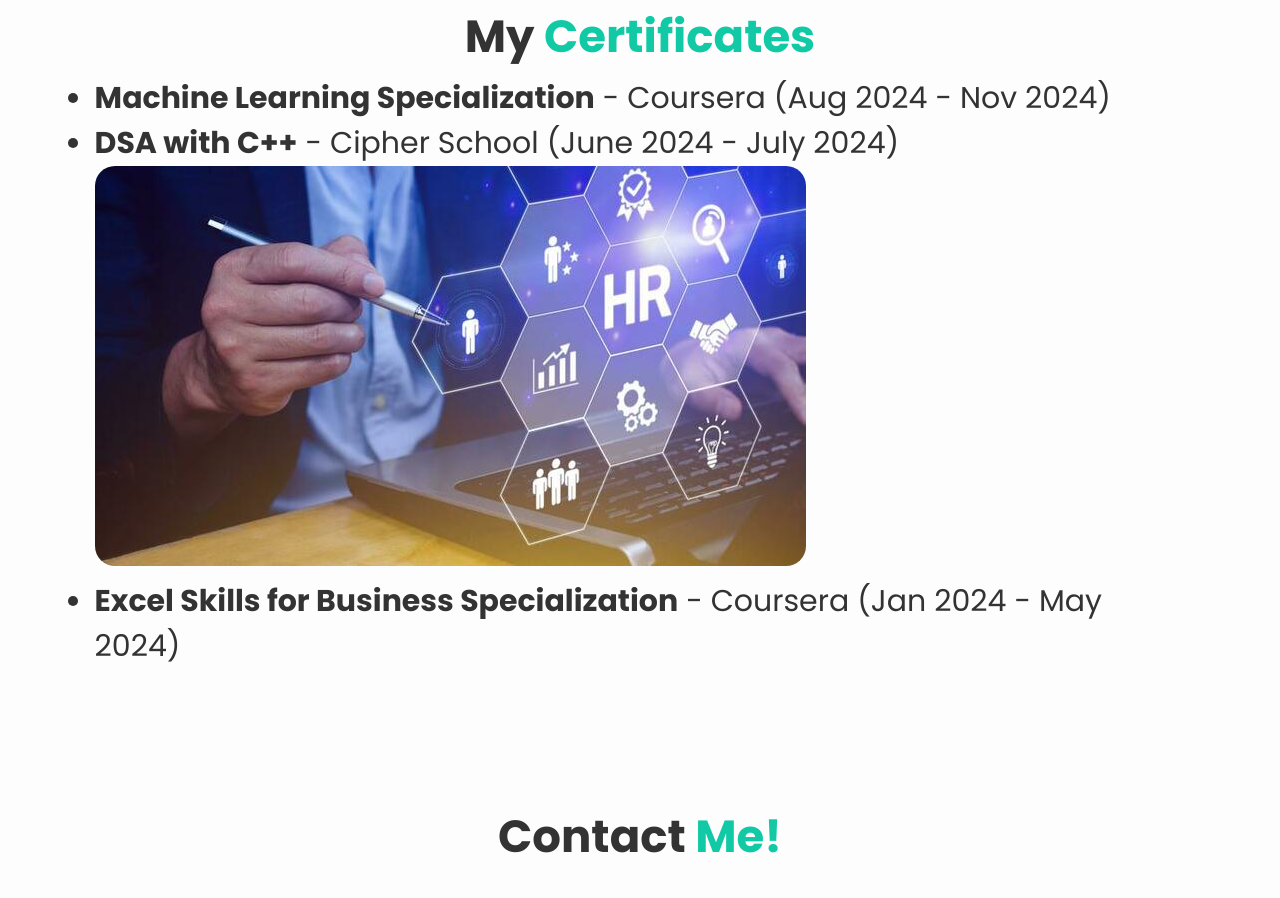
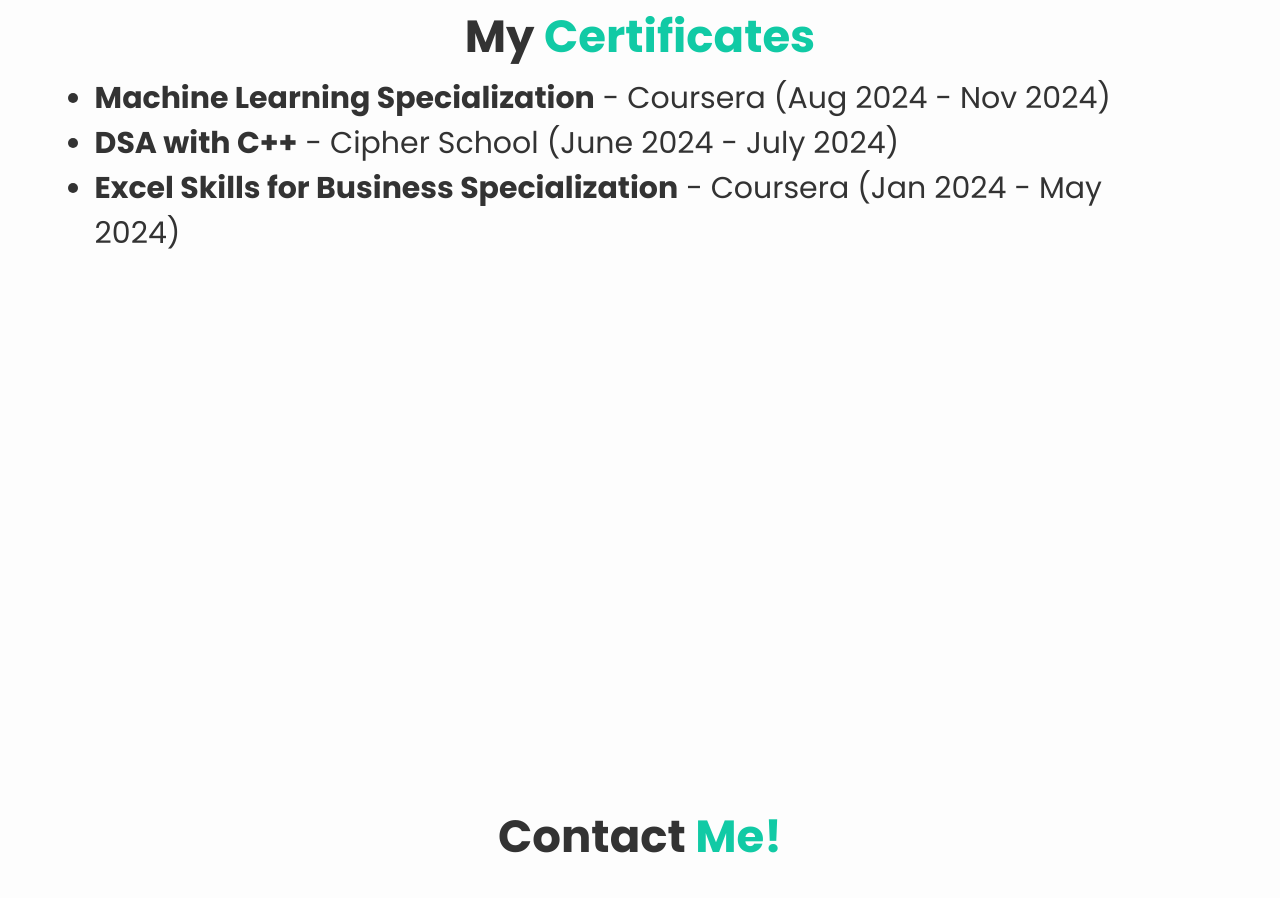
Before and after one commit to ved5541/vedportfolio, a plain HTML site: page index.html in a window 1280 px wide. Shown: the part 2308-3206 px from the top of the page. Drawn offline with nearby package versions, Linux system fonts and the light colour scheme.

Commit message:
Update index.html

```diff
--- a/index.html
+++ b/index.html
@@ -156,7 +156,7 @@
     <h2 class="heading">My <span>Certificates</span></h2>
     <ul>
         <li><strong>Machine Learning Specialization</strong> - Coursera (Aug 2024 - Nov 2024)</li>
-        <li><strong>DSA with C++</strong> - Cipher School (June 2024 - July 2024)</li> <img src="images/proj33.jpg" alt="Certificate">
+        <li><strong>DSA with C++</strong> - Cipher School (June 2024 - July 2024)</li>
         <li><strong>Excel Skills for Business Specialization</strong> - Coursera (Jan 2024 - May 2024)</li>
     </ul>
 </section>
```
